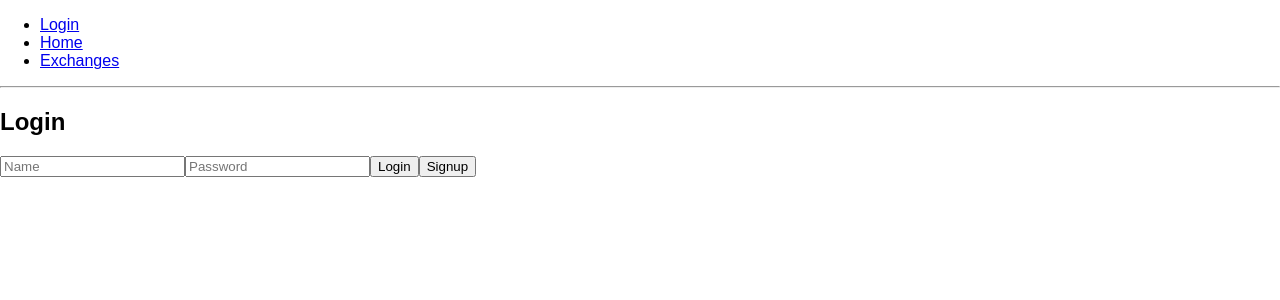
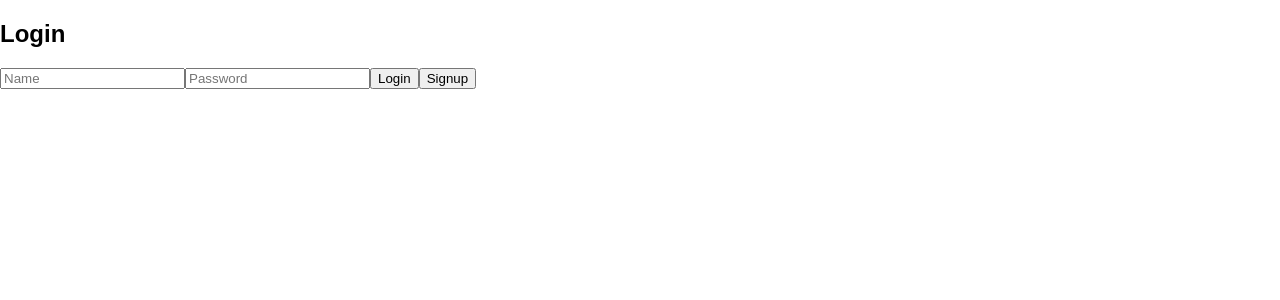
Before and after one commit to lucasasoaresmar/walletXchange, a React (Create React App) app: page / in a window 1280 px wide. Shown: the top 300 px of the page. Built offline with nearby package versions, Linux system fonts and the light colour scheme; no server answers.

Commit message:
:fire: Remove Link component

```diff
--- a/src/components/App.js
+++ b/src/components/App.js
@@ -2,7 +2,6 @@
 import {
   BrowserRouter as Router,
   Route,
-  Link,
   Switch
 } from "react-router-dom"
 import Login from '../containers/Login.container'
@@ -15,20 +14,6 @@
     return (
       <Router>
         <div>
-          <ul>
-            <li>
-              <Link to="/">Login</Link>
-            </li>
-            <li>
-              <Link to="/home">Home</Link>
-            </li>
-            <li>
-              <Link to="/exchanges">Exchanges</Link>
-            </li>
-          </ul>
-
-          <hr/>
-
           <Switch>
             <Route exact path="/" component={Login}/>
             <PrivateRoute path="/home" component={Home}/>
```
